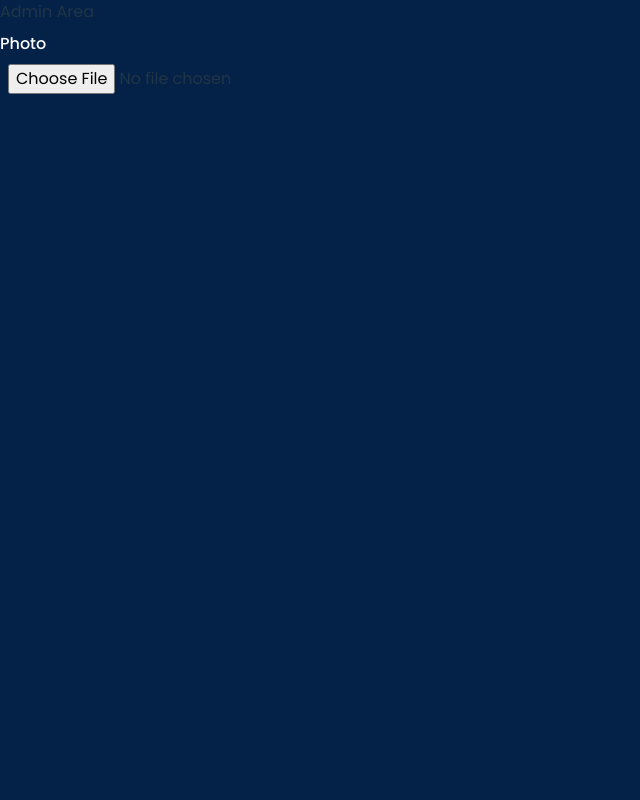
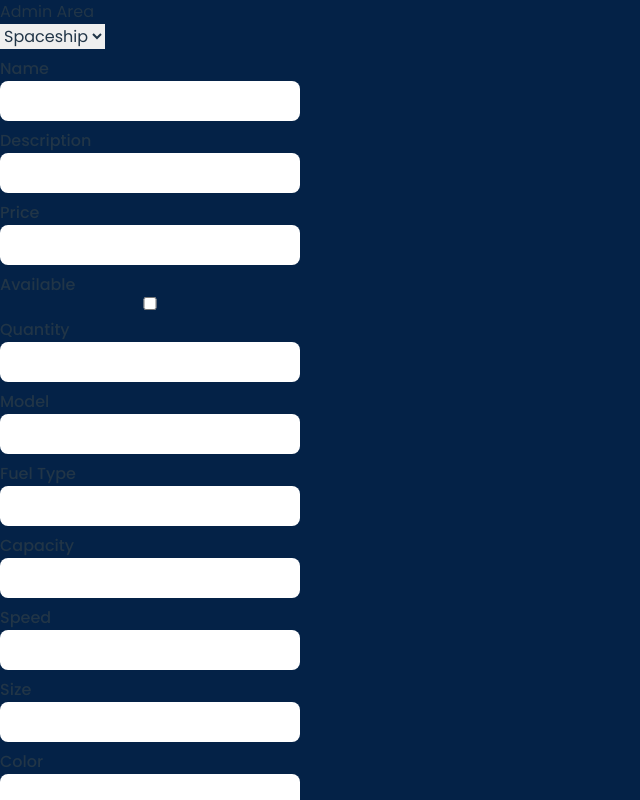
Before and after one commit to matteofazzeri/old-project-saw, a React (Vite) app in the folder sawProject/client/: page /restrict in a window 1280 px wide. Shown: the whole page, without its empty margins (0-640 px from the left). Built offline with nearby package versions, Linux system fonts and the light colour scheme.

Commit message:
fixed validation schema;

```diff
--- a/sawProject/client/src/components/FormInput.jsx
+++ b/sawProject/client/src/components/FormInput.jsx
@@ -3,7 +3,7 @@ import styled from "styled-components";
 
 const FormInput = ({
   labelText,
-  labelClass,
+  classValue,
   id,
   name,
   type,
@@ -13,8 +13,8 @@ const FormInput = ({
   errorClass,
 }) => {
   return (
-    <InputWrapper className="flex flex-col">
-      <label htmlFor={id} className={labelClass}>
+    <InputWrapper className={`flex flex-col ` + classValue}>
+      <label htmlFor={id}>
         {labelText}
       </label>
       <input
@@ -23,6 +23,7 @@ const FormInput = ({
         type={type}
         onChange={whenChange}
         value={value}
+        className="text-gray-600"
       />
       <p className={errorClass}>{errorText}</p>
     </InputWrapper>
@@ -34,11 +35,12 @@ export default FormInput;
 const InputWrapper = styled.div`
   margin-top: 0.5rem;
   width: 300px;
+  display: flex;
+  flex-direction: column;
 
   label {
     font-size: 1rem;
     font-weight: 500;
-    color: white;
   }
 
   input {
--- a/sawProject/client/src/pages/Forms.jsx
+++ b/sawProject/client/src/pages/Forms.jsx
@@ -27,12 +27,12 @@ const Forms = () => {
       name: Yup.string()
         .min(3, "Must be 3 characters or more")
         .max(15, "Must be 15 characters or less")
-        .required(""),
-      email: Yup.string().email("Invalid email address").required(""),
+        .required("Name is required"),
+      email: Yup.string().email("Invalid email address").required("Email address is required"),
       username: Yup.string()
         .min(3, "Must be 3 characters or more")
         .max(15, "Must be 15 characters or less")
-        .required(""),
+        .required("username is required"),
       password: Yup.string()
         .min(8, "Must be 8 characters or more")
         .max(20, "Must be 20 characters or less")
@@ -47,16 +47,18 @@ const Forms = () => {
           /^.*(?=.{8,})((?=.*[!@#$%^&*()\-_=+{};:,<.>]){1})(?=.*\d)((?=.*[a-z]){1})((?=.*[A-Z]){1}).*$/,
           "Password must contain at least 8 characters, one uppercase, one number and one special case character"
         )
-        .required(""),
+        .required("Password is required"),
 
       confirmPassword: Yup.string()
         .oneOf([Yup.ref("password"), null], "Passwords must match")
-        .required(""),
+        .required("Please confirm your password"),
     }),
 
     onSubmit: (values) => {
+
       // need to make a json object
       let inputData = JSON.stringify(values, null, 2);
+      console.log(inputData);
       /* alert(inputData); */
       let info = {
         method: "POST",
@@ -92,6 +94,19 @@ const Forms = () => {
     },
   });
 
+  const renderFormInput = (label, id, name, type) => (
+    <FormInput
+      labelText={label}
+      id={id}
+      name={name}
+      type={type}
+      whenChange={formik.handleChange}
+      value={formik.values[name]}
+      errorClass={formik.errors[name] ? "" : "hidden"}
+      errorText={formik.errors[name]}
+    />
+  );
+
   return (
     <>
       {/* need to make some condition to see if the user already logged or not */}
@@ -99,57 +114,16 @@ const Forms = () => {
         <FormWrapper>
           <form onSubmit={formik.handleSubmit}>
             <h1>Register</h1>
-            <FormInput
-              labelText="First Name:"
-              id={"name"}
-              name={"name"}
-              type={"text"}
-              whenChange={formik.handleChange}
-              value={formik.values.name}
-              errorClass={formik.errors.name ? "" : "hidden"}
-              errorText={formik.errors.name}
-            />
-            <FormInput
-              labelText="Email:"
-              id={"email"}
-              name={"email"}
-              type={"email"}
-              whenChange={formik.handleChange}
-              value={formik.values.email}
-              errorClass={formik.errors.email ? "" : "hidden"}
-              errorText={formik.errors.email}
-            />
-            <FormInput
-              labelText="Username:"
-              id={"username"}
-              name={"username"}
-              type={"text"}
-              whenChange={formik.handleChange}
-              value={formik.values.username}
-              errorClass={formik.errors.username ? "" : "hidden"}
-              errorText={formik.errors.username}
-            />
-            <FormInput
-              labelText="Password:"
-              id={"password"}
-              name={"password"}
-              type={"password"}
-              whenChange={formik.handleChange}
-              value={formik.values.password}
-              errorClass={formik.errors.password ? "" : "hidden"}
-              errorText={formik.errors.password}
-            />
-            <FormInput
-              labelText="Confirm Password:"
-              id={"confirmPassword"}
-              name={"confirmPassword"}
-              type={"password"}
-              whenChange={formik.handleChange}
-              value={formik.values.confirmPassword}
-              errorClass={formik.errors.confirmPassword ? "" : "hidden"}
-              errorText={formik.errors.confirmPassword}
-            />
-
+            {renderFormInput("Name", "name", "name", "text")}
+            {renderFormInput("Email", "email", "email", "email")}
+            {renderFormInput("Username", "username", "username", "text")}
+            {renderFormInput("Password", "password", "password", "password")}
+            {renderFormInput(
+              "Confirm Password",
+              "confirmPassword",
+              "confirmPassword",
+              "password"
+            )}
             <CustomButton
               title={"submit"}
               type={"submit"}
--- a/sawProject/client/src/pages/RestrictedArea.jsx
+++ b/sawProject/client/src/pages/RestrictedArea.jsx
@@ -1,48 +1,174 @@
-import React from 'react'
+import React, { useState } from "react";
 import { useFormik } from "formik";
 import * as Yup from "yup";
-import FormInput from '../components/FormInput';
+
+import CustomButton from "../components/CustomButton";
+import FormInput from "../components/FormInput";
 
 const RestrictedArea = () => {
-  const formik = new useFormik({
+  const [product, setProduct] = useState("spaceship");
+
+  const formik = useFormik({
     initialValues: {
       // generic values for products
-      name: '',
-      image: '',
-      description: '',
-      price: '',
+      name: "",
+      image: "",
+      description: "",
+      price: "",
       available: false,
+      quantity: "",
       // values for spaceship
-      model: '',
-      fuel_type: '',
-      capacity: '',
-      speed: '',
+      model: "",
+      fuel_type: "",
+      capacity: "",
+      speed: "",
       // values for spacesuit
-      size: '',
-      material: '',
+      size: "",
+      material: "",
+      color: "",
     },
-    validationSchema: {},
-    onSubmit: () => {}
-  })
 
+    validationSchema: () => {
+      let schema;
+
+      if (product) {
+        schema = Yup.object({
+          /* photo: Yup.mixed().test(
+            "fileSize",
+            "File size is too large",
+            (value) => {
+              if (!value) return true; // Allow empty file input
+              return value.size <= 5242880; // 5 MB limit (you can adjust this)
+            }
+          ), */
+          name: Yup.string()
+            .min(3, "Must be 3 characters or more")
+            .max(30, "Must be 30 characters or less")
+            .required("Name is required"),
+          description: Yup.string()
+            .max(1000, "Cannot write more than 1000")
+            .required("Description is required"),
+          price: Yup.number()
+            .required("Price is required")
+            .positive("Price must be positive"),
+          available: Yup.boolean(),
+          quantity: Yup.number()
+            .required("Quantity is required")
+            .positive("Quantity must be positive"),
+        });
+      } else if (product === "spaceship") {
+        schema = Yup.object({
+          model: Yup.string()
+            .min(3, "Must be 3 characters or more")
+            .max(30, "Must be 30 characters or less"),
+          //.required("Model name is required"),
+          fuel_type: Yup.string()
+            .min(3, "Must be 3 characters or more")
+            .max(30, "Must be 30 characters or less"),
+          //.required("Fuel type is required"),
+          capacity: Yup.number().min(0, "Must be a positive number"),
+          //.required("Capacity is required"),
+          speed: Yup.number().min(0, "Must be a positive number"),
+          //.required("Speed is required"),
+          size: Yup.string().min(0, "Must be a positive number"),
+          //.required("Size is required"),
+        });
+      } else if (product === "spacesuit") {
+        schema = Yup.object({
+          material: Yup.string()
+            .min(3, "Must be 3 characters or more")
+            .max(30, "Must be 30 characters or less"),
+          //.required("Material is required"),
+          color: Yup.string(), //.required("Color is required"),
+        });
+      }
+
+      return schema;
+    },
+
+    onSubmit: (values) => {
+      let inputData = JSON.stringify(values, null, 2);
+      console.log(inputData);
+    },
+  });
+
+  const renderFormInput = (label, id, name, type) => (
+    <FormInput
+      labelText={label}
+      classValue={"text-black"}
+      id={id}
+      name={name}
+      type={type}
+      whenChange={formik.handleChange}
+      value={formik.values[name]}
+      errorClass={formik.errors[name] ? "" : "hidden"}
+      errorText={formik.errors[name]}
+    />
+  );
+
+  const handleSelectionProductChange = (e) => {
+    console.log(product);
+    setProduct(e.target.value);
+    console.log("changed product: ", product);
+  };
 
   return (
-    <section className='text-white'>
-      <h1>Admin Area</h1>
-      <form action="" onSubmit={formik.handleSubmit}>
-        <FormInput
-          labelText={'Photo'}
-          id={'photo'}
-          name={'photo'}
-          type={'file'}
-          whenChange={formik.handleChange}
-          value={formik.values.photo}
-          errorClass={formik.errors.photo ? '' : 'hidden'}
-          errorText={formik.errors.photo}
+    <section className="text-white">
+      <h2>Admin Area</h2>
+      <select
+        name="product"
+        id="product"
+        onChange={handleSelectionProductChange}
+        defaultValue="spaceship"
+        className="text-black w-[200px] outline-none"
+      >
+        <option value="spaceship">Spaceship</option>
+        <option value="spacesuit">Spacesuit</option>
+        <option value="spacepart">Spacepart</option>
+      </select>
+      <form onSubmit={formik.handleSubmit}>
+        {product && (
+          <>
+            {/* {renderFormInput("Photo", "photo", "image", "file")} */}
+            {renderFormInput("Name", "name", "name", "text")}
+            {renderFormInput(
+              "Description",
+              "description",
+              "description",
+              "text"
+            )}
+            {renderFormInput("Price", "price", "price", "text")}
+            {renderFormInput("Available", "available", "available", "checkbox")}
+            {renderFormInput("Quantity", "quantity", "quantity", "text")}
+          </>
+        )}
+        {product === "spaceship" ? (
+          <>
+            {renderFormInput("Model", "model", "model", "text")}
+            {renderFormInput("Fuel Type", "fuel_type", "fuel_type", "text")}
+            {renderFormInput("Capacity", "capacity", "capacity", "text")}
+            {renderFormInput("Speed", "speed", "speed", "text")}
+            {renderFormInput("Size", "size", "size", "text")}
+            {renderFormInput("Color", "color", "color", "text")}
+          </>
+        ) : product === "spacesuit" ? (
+          <>
+            {renderFormInput("Material", "material", "material", "text")}
+            {renderFormInput("Color", "color", "color", "text")}
+          </>
+        ) : (
+          <></>
+        )}
+
+        <CustomButton
+          title={"submit"}
+          type={"submit"}
+          customStyles={"bg-blue-300 hover:bg-blue-400 focus:bg-blue-500"}
+          disable={false}
         />
       </form>
     </section>
-  )
-}
+  );
+};
 
-export default RestrictedArea
+export default RestrictedArea;
```
Also changed, not shown: 1 other file (tests, documents, lock files or other folders).
